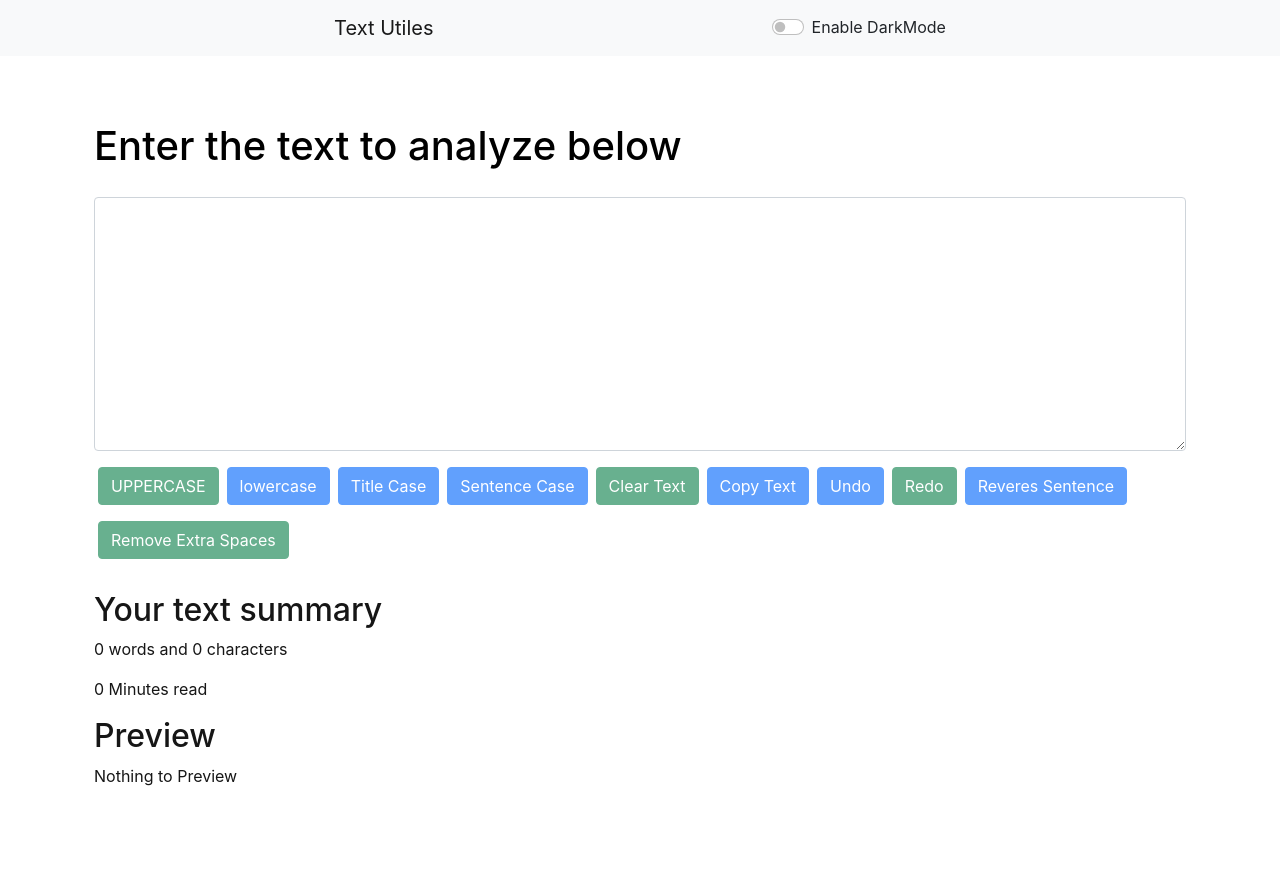
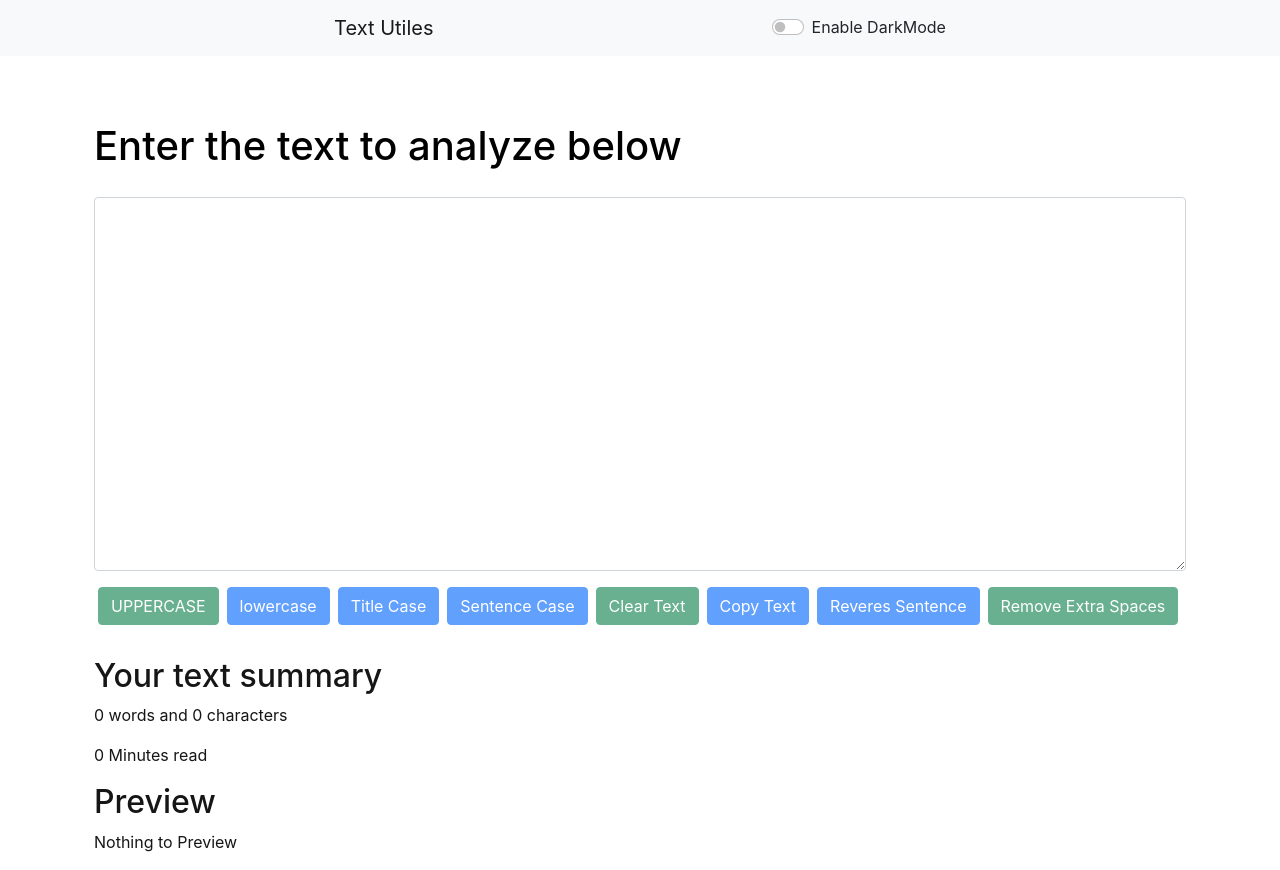
Before and after one commit to Vivekyd6/textutiles, a React (Create React App) app: page / in a window 1280 px wide. Before the commit the page ends 804 px from the top, so only its background shows below. Built offline with nearby package versions, Linux system fonts and the light colour scheme.

Commit message:
Update TextForm.js

```diff
--- a/src/components/TextForm.js
+++ b/src/components/TextForm.js
@@ -63,13 +63,13 @@ export default function TextForm(props) {
     }
 
 
-    const handleRedo = () => {
+    // const handleRedo = () => {
 
-    }
+    // }
 
-    const handleUndo = () => {
+    // const handleUndo = () => {
 
-    }
+    // }
 
 
 
@@ -82,8 +82,8 @@ export default function TextForm(props) {
             <h1 style={{ marginBottom:'revert'}}>{props.heading}</h1>
                 <div className="mb-3">
                     <textarea className="form-control" value={text} onChange={handleOnChange}
-                        style={{ backgroundColor: props.mode === 'dark' ? '#141f77' : 'white', color: props.mode === 'dark' ? 'white' : '#141f77' }}
-                     id="myBox" rows="10"></textarea>
+                        style={{  backgroundColor: props.mode === 'dark' ? '#141f77' : 'white', color: props.mode === 'dark' ? 'white' : '#141f77' }}
+                     id="myBox" rows="15"></textarea>
                 </div>
                 <button className="btn btn-success mx-1 mb-3" disabled={text.length===0} onClick={handleUpClick}>UPPERCASE</button>
                 <button className="btn btn-primary mx-1 mb-3" disabled={text.length===0} onClick={handleLoClick}>lowercase</button>
@@ -91,9 +91,8 @@ export default function TextForm(props) {
                 <button className="btn btn-primary mx-1 mb-3" disabled={text.length===0}  onClick={handleSeClick}>Sentence Case</button>
                 <button className="btn btn-success mx-1 mb-3" disabled={text.length===0}  onClick={handleClearClick}>Clear Text</button>
                 <button className="btn btn-primary mx-1 mb-3" disabled={text.length===0}  onClick={handleCopy}>Copy Text</button>
-                <button className="btn btn-primary mx-1 mb-3" disabled={text.length===0}  onClick={handleUndo}>Undo</button>
-
-                <button className="btn btn-success mx-1 mb-3" disabled={text.length===0}  onClick={handleRedo}>Redo</button>
+               {/* <button className="btn btn-primary mx-1 mb-3" disabled={text.length===0}  onClick={handleUndo}>Undo</button>
+                 <button className="btn btn-success mx-1 mb-3" disabled={text.length===0}  onClick={handleRedo}>Redo</button>*/}
                 <button className="btn btn-primary mx-1 mb-3" disabled={text.length === 0} onClick={ReverseText}>Reveres Sentence</button>
                 <button className="btn btn-success mx-1 mb-3" disabled={text.length===0}  onClick={handleExtraSpaces}>Remove Extra Spaces</button>
 
```
